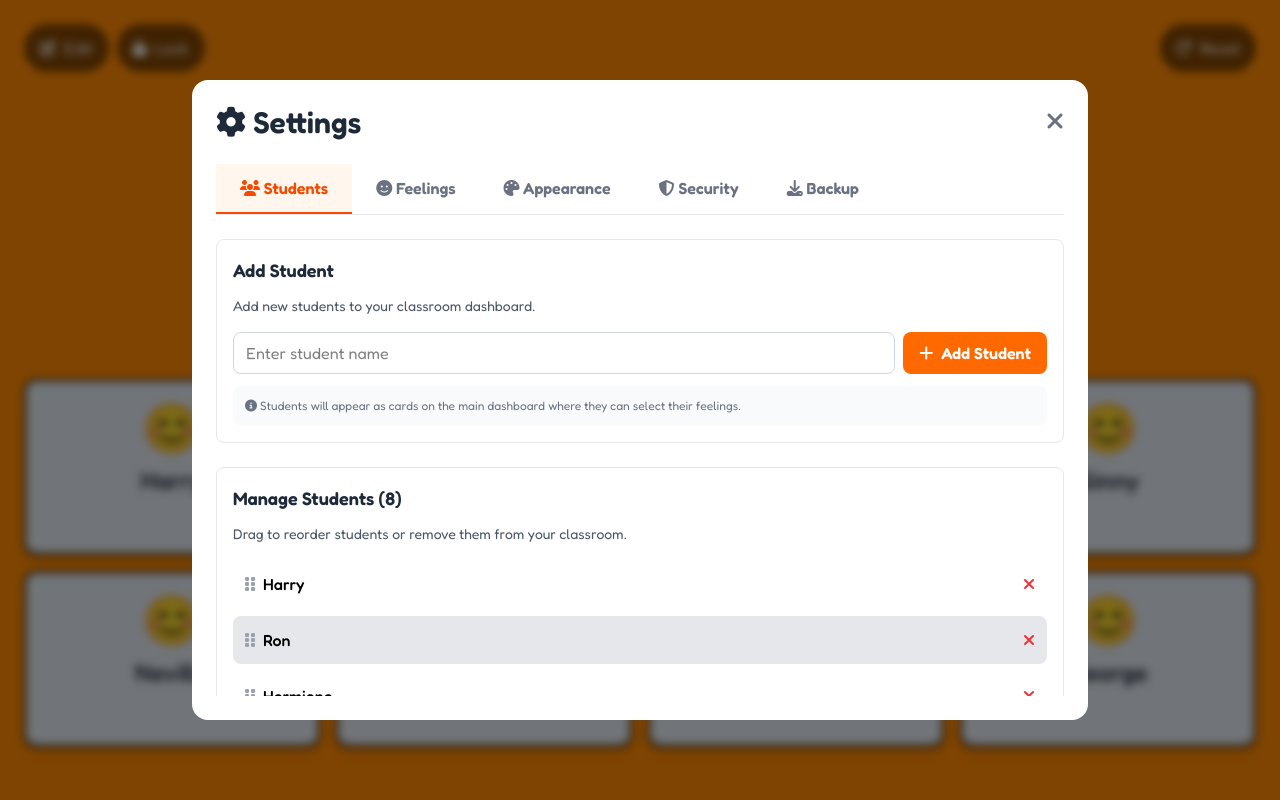
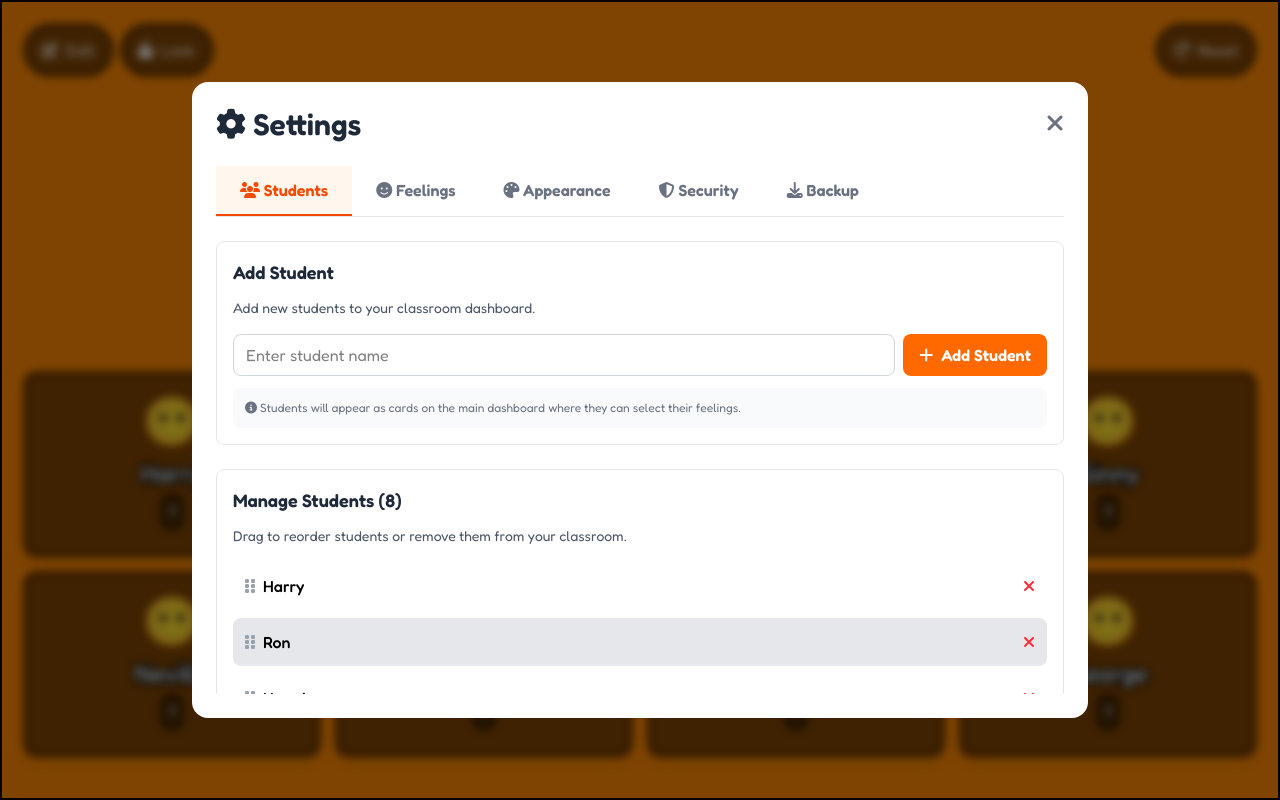
Before and after one commit to MisterShawn/TigerClass, a website: page index.html in a window 1280 px wide. Both pictures are taken after a click on the button "Edit". Drawn offline with Linux system fonts and the light colour scheme; a web font is replaced by a local one.

Commit message:
Update colors/design and add Tailwind watch command.

```diff
--- a/css/input.css
+++ b/css/input.css
@@ -1,24 +1,18 @@
 @import "tailwindcss";
 @theme {
-  --animate-blob: blob 60s ease-in-out infinite alternate;
+}
+body {
+    paint-order: stroke fill;
+}
 
-    @keyframes blob {
-        0%,
-        100% {
-            scale: 1;
-        }
-        50% {
-            scale: 0;
-        }
-    }
-}
+.text-stroke { -webkit-text-stroke: .4ch black; }
 
 .settings__help {
     @apply bg-gray-100 rounded-lg p-4 border border-gray-200;
 }
 
 .nav__button {
-    @apply bg-black/50 hover:bg-black/80 text-white px-4 py-3 rounded-full transition-all flex items-center gap-2;
+    @apply bg-black/50 hover:bg-black/80 text-white border-2 border-black px-4 py-3 rounded-full transition-all flex items-center gap-2;
 }
 
 header {
@@ -26,13 +20,13 @@ header {
 }
 
 .title {
-    @apply grid justify-items-center content-center text-center p-8;
+    @apply grid gap-2 justify-items-center content-center text-center p-8;
 }
 
 .title__main {
-    @apply text-3xl font-semibold text-white mb-2 bg-black/50 rounded-2xl px-4 py-2 md:text-5xl;
+    @apply text-3xl font-semibold text-white mb-2 bg-black/50 border-2 border-black rounded-2xl px-6 py-3 md:text-5xl;
 }
 
 .title__sub {
-    @apply w-fit text-lg text-black bg-white/50 rounded-xl px-4 py-2 rotate-1 md:text-xl;
+    @apply w-fit text-lg text-black bg-white/50 border-2 border-black rounded-xl px-4 py-2 max-w-[40vw] md:text-xl;
 }
--- a/index.html
+++ b/index.html
@@ -117,7 +117,7 @@
         </div>
 
         <!-- Settings Modal -->
-        <div id="settingsModal" class="fixed inset-0 bg-black/50 modal-backdrop hidden items-center justify-center z-50">
+        <div id="settingsModal" class="fixed inset-0 bg-black/50 border-2 border-black modal-backdrop hidden items-center justify-center z-50">
             <div class="bg-white rounded-2xl p-6 m-4 max-w-4xl w-full h-[80%] flex flex-col">
                 <div class="flex justify-between items-center mb-6">
                     <h2 class="text-3xl font-semibold text-gray-800"><i class="fas fa-cog"></i> Settings</h2>
@@ -229,11 +229,11 @@
                                             <label class="block text-sm font-medium text-gray-700 mb-2">Text Color</label>
                                             <div class="flex gap-4">
                                                 <label class="flex items-center cursor-pointer">
-                                                    <input type="radio" name="textColor" value="black" checked class="mr-2">
-                                                    <span class="text-black font-medium">Dark Text</span>
+                                                    <input type="radio" name="textColor" value="black" disabled class="mr-2">
+                                                    <span class="text-gray-200 font-medium line-through">Dark Text</span>
                                                 </label>
                                                 <label class="flex items-center cursor-pointer">
-                                                    <input type="radio" name="textColor" value="white" class="mr-2">
+                                                    <input type="radio" name="textColor" value="white" checked class="mr-2">
                                                     <span class="text-white font-medium bg-gray-800 px-2 py-1 rounded">Light Text</span>
                                                 </label>
                                             </div>
@@ -245,7 +245,7 @@
                                         <button onclick="addFeeling()" id="addFeelingButton" class="flex-1 bg-green-500 hover:bg-green-600 text-white px-4 py-2 rounded-lg font-semibold flex items-center justify-center gap-2">
                                             <i class="fas fa-plus"></i> Add Feeling
                                         </button>
-                                        <button onclick="deleteCurrentFeeling()" id="deleteFeelingButton" class="bg-red-500 hover:bg-red-600 text-white px-4 py-2 rounded-lg font-semibold hidden flex items-center gap-2">
+                                        <button onclick="deleteCurrentFeeling()" id="deleteFeelingButton" class="bg-red-500 hover:bg-red-600 text-white px-4 py-2 rounded-lg font-semibold flex items-center gap-2">
                                             <i class="fas fa-trash"></i> Delete
                                         </button>
                                     </div>
@@ -482,7 +482,7 @@
 
 
         <!-- Color Picker Modal -->
-        <div id="colorPickerModal" class="fixed inset-0 bg-black bg-opacity-50 modal-backdrop hidden items-center justify-center z-50">
+        <div id="colorPickerModal" class="fixed inset-0 bg-black/50 modal-backdrop hidden items-center justify-center z-50">
             <div class="bg-white rounded-2xl p-6 m-4 max-w-2xl w-full max-h-[90%] overflow-y-auto">
                 <div class="flex justify-between items-center mb-6">
                     <h2 class="text-2xl font-semibold text-gray-800"><i class="fas fa-palette"></i> Choose Color</h2>
@@ -522,7 +522,7 @@
         </div>
 
         <!-- Password Keypad Modal -->
-        <div id="passwordModal" class="fixed inset-0 bg-black bg-opacity-50 modal-backdrop hidden items-center justify-center z-50">
+        <div id="passwordModal" class="fixed inset-0 bg-black/50 modal-backdrop hidden items-center justify-center z-50">
             <div class="bg-white rounded-2xl p-6 m-4 max-w-md w-full">
                 <div class="text-center mb-6">
                     <h2 class="text-2xl font-semibold text-gray-800 mb-2"><i class="fas fa-lock cursor-pointer transition-all" onclick="handleBypassClick()"></i> Enter Password</h2>
--- a/js/tigerclass.js
+++ b/js/tigerclass.js
@@ -147,7 +147,7 @@ function initializeDashboard() {
                 card.className += ` ${feeling.color} border-black`;
             }
         } else {
-            card.className += ' bg-slate-200 border-black';
+            card.className += ' bg-black/50 border-black';
         }
 
         card.onclick = () => {
@@ -160,10 +160,10 @@ function initializeDashboard() {
         const textColorStyle = feeling && (feeling.color.startsWith('#') || feeling.color.startsWith('hsl')) ? `color: ${feeling.textColor};` : '';
 
         card.innerHTML = `
-                    <div class="text-5xl mb-3 emoji">${feeling ? feeling.emoji : '😊'}</div>
-                    <h3 class="font-medium text-2xl mb-1 ${feeling ? textColorClass : 'text-gray-800'}" style="${feeling ? textColorStyle : ''}"">${student}</h3>
-                    <p class="text-lg ${feeling ? textColorClass : 'text-transparent'}" style="${feeling ? textColorStyle : ''}">
-                        ${feeling ? feeling.name : 'Tap to share'}
+                    <div class="grid text-5xl mb-3 emoji">${feeling ? feeling.emoji : '😶'}</div>
+                    <p class="font-medium text-white text-stroke text-2xl mb-1">${student}</p>
+                    <p class="justify-self-center px-2 py-1 text-lg min-h-8 w-fit bg-black/50 text-white rounded-lg">
+                        ${feeling ? feeling.name : '?'}
                     </p>
                 `;
 
@@ -209,7 +209,7 @@ function openFeelings(studentName) {
         nameBackgroundColor = settings.backgroundColor;
     }
 
-    document.getElementById('feelingsTitle').innerHTML = `${feelingsTitle.split(studentName)[0]}<span id="selectedStudent" class="inline-block bg-white text-black px-4 py-2 rounded-lg -rotate-1 text-6xl font-semibold">${studentName}</span>${feelingsTitle.split(studentName)[1] || ''}`;
+    document.getElementById('feelingsTitle').innerHTML = `${feelingsTitle.split(studentName)[0]}<span id="selectedStudent" class="inline-block bg-white text-black border-2 border-black px-4 py-2 rounded-lg rotate-2 text-6xl font-semibold">${studentName}</span>${feelingsTitle.split(studentName)[1] || ''}`;
 
     const feelingsGrid = document.getElementById('feelingsGrid');
     feelingsGrid.innerHTML = '';
@@ -233,7 +233,7 @@ function openFeelings(studentName) {
 
         option.innerHTML = `
                     <div class="text-5xl mb-3 emoji">${feeling.emoji}</div>
-                    <p class="font-medium text-2xl ${textClass}" ${textStyle}>${feeling.name}</p>
+                    <p class="font-medium text-white text-stroke text-2xl mb-1">${feeling.name}</p>
                 `;
 
         feelingsGrid.appendChild(option);
--- a/package.json
+++ b/package.json
@@ -2,5 +2,8 @@
   "dependencies": {
     "@tailwindcss/cli": "^4.1.14",
     "tailwindcss": "^4.1.14"
+  },
+  "scripts": {
+    "watch": "npx tailwindcss -i ./css/input.css -o ./css/style.css --watch"
   }
 }
```
Also changed, not shown: css/style.css.
